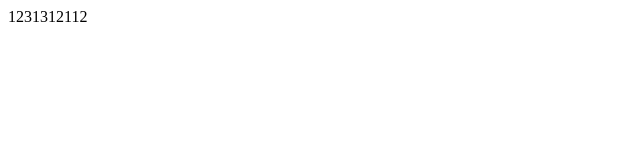
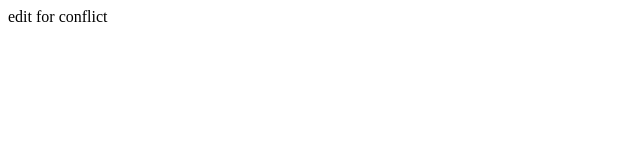
Before and after one commit to neal123321/github_test04, a plain HTML site: page index3.html in a window 1280 px wide. Shown: the full height of the page, 0-640 px from the left. Drawn offline with Linux system fonts and the light colour scheme.

Commit message:
edit_for_conflict

```diff
--- a/index3.html
+++ b/index3.html
@@ -6,6 +6,6 @@
   <title>Document</title>
 </head>
 <body>
-  1231312112
+  edit for conflict
 </body>
 </html>
```
